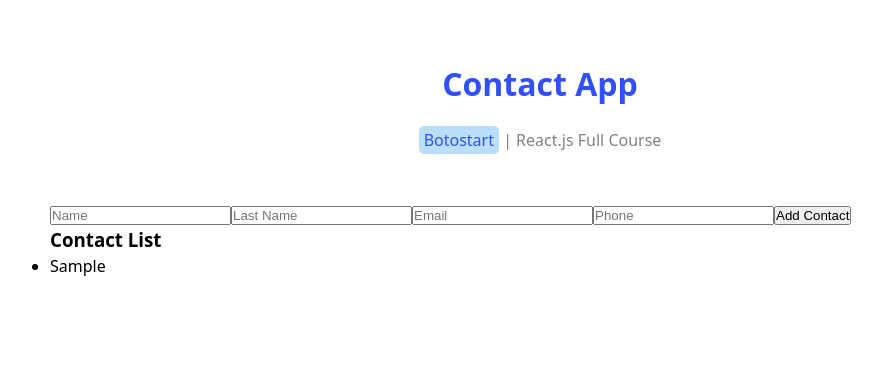
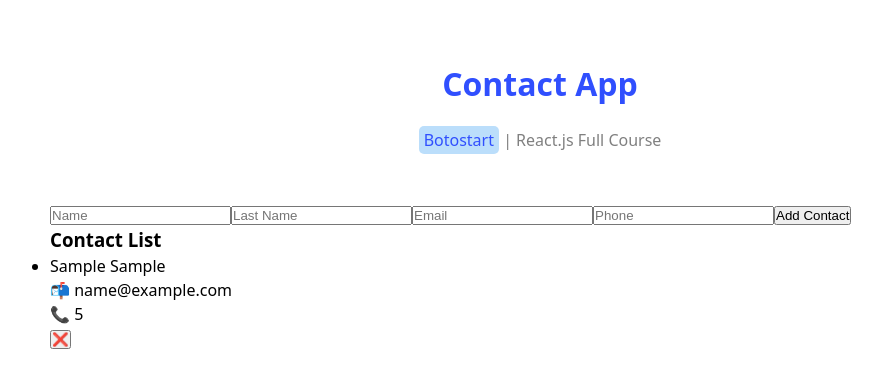
Before and after one commit to developersaeid/contact-app-with-React-js, a React (Vite) app: page / in a window 1280 px wide. Both pictures are taken after typing "Sample", "Sample", "name@example.com", "5" into the empty fields and a click on the button "Add Contact". Shown: the top 388 px of the page, without its empty margins (100-982 px from the left). Built offline with nearby package versions, Linux system fonts and the light colour scheme.

Commit message:
render
render for contact's

```diff
--- a/src/components/ContactsList.jsx
+++ b/src/components/ContactsList.jsx
@@ -3,9 +3,15 @@
   return (
     <div>
       <h3>Contact List</h3>
-      <ul>
-        {contacts.map(contact=>(<li key={contact.id}>{contact.name}</li>))}
-      </ul>
+      {contacts.length ? ( <ul>
+        {contacts.map(contact=>(<li key={contact.id}>
+            <p>{contact.name} {contact.lastName}</p>
+            <p><span>📬</span> {contact.email}</p>
+            <p><span>📞</span> {contact.phone}</p>
+            <button>❌</button>
+        </li>))}
+      </ul>) : <p>No Contacts Yet!</p>}
+
     </div>
   )
 }
```
